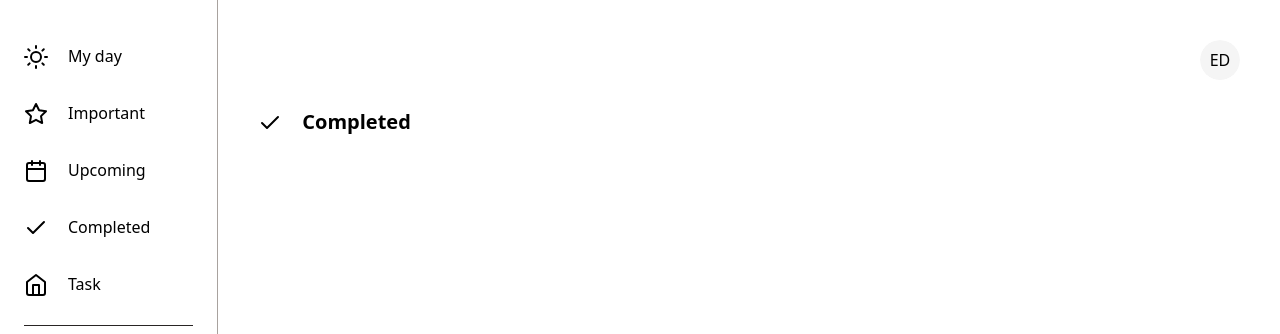
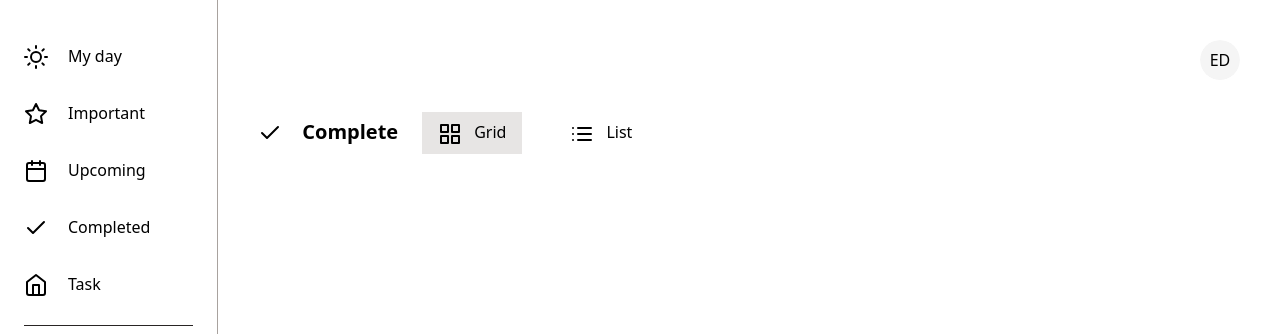
Before and after one commit to humbl3LilaS/todo_fronend, a React (Vite) app: page /completed in a window 1280 px wide. Shown: the top 334 px of the page. Built offline with nearby package versions, Linux system fonts and the light colour scheme; sample sign-in values are in the browser's storage.

Commit message:
refactor: further more abstraction for SectionNav

```diff
--- a/src/components/nav/SectionNav.tsx
+++ b/src/components/nav/SectionNav.tsx
@@ -1,17 +1,29 @@
 import {ReactNode} from "react";
 import {cn} from "@/lib/utils.ts";
 import ToolBar from "@/components/layout/ToolBar.tsx";
+import NavItem from "@/components/nav/NavItem.tsx";
+
+import {Link} from "react-router-dom";
+import ListStyleSelector from "@/components/layout/ListStyleSelector.tsx";
 
 type TSectionNav = {
-    children: ReactNode;
+    children?: ReactNode;
     className?: string;
+    navHeader: string;
+    iconPath: string;
 }
 
-export default function SectionNav({children, className}: TSectionNav) {
+export default function SectionNav({children, className, navHeader, iconPath}: TSectionNav) {
     return (
         <nav className={cn("mb-10", className)}>
             <ToolBar/>
             <ul className={"flex justify-between items-center"}>
+                <ul className={"flex gap-x-4"}>
+                    <NavItem path={iconPath}>
+                        <Link to={"/"} className={"font-bold text-xl"}>{navHeader}</Link>
+                    </NavItem>
+                    <ListStyleSelector/>
+                </ul>
                 {children}
             </ul>
         </nav>
--- a/src/pages/CompletedPage/Complete.tsx
+++ b/src/pages/CompletedPage/Complete.tsx
@@ -1,19 +1,12 @@
 import Section from "@/components/layout/Section.tsx";
-import NavItem from "@/components/nav/NavItem.tsx";
 import check from "/icon/check.svg";
-import {Link} from "react-router-dom";
 import SectionNav from "@/components/nav/SectionNav.tsx";
 
 export default function Complete() {
     return (
         <Section>
-            <SectionNav>
-                <NavItem path={check}>
-                    <Link to={"/important"} className={"text-xl font-bold"}>
-                        Completed
-                    </Link>
-                </NavItem>
-            </SectionNav>
+            <SectionNav navHeader={"Complete"} iconPath={check}/>
+
         </Section>
     );
 }
--- a/src/pages/HomePage/Home.tsx
+++ b/src/pages/HomePage/Home.tsx
@@ -1,12 +1,9 @@
 import {useGetAllTodo} from "@/query/query.ts";
 import Section from "@/components/layout/Section.tsx";
 import SectionNav from "@/components/nav/SectionNav.tsx";
-import NavItem from "@/components/nav/NavItem.tsx";
 import sun from "/icon/sun.svg";
-import {Link} from "react-router-dom";
 import SortSelectBox from "@/components/util/SortSelectBox.tsx";
 import {useCheckJwtKey} from "@/hook/useCheckJwtKey.ts";
-import ListStyleSelector from "@/components/layout/ListStyleSelector.tsx";
 
 
 export default function Home() {
@@ -14,13 +11,7 @@ export default function Home() {
     const {data} = useGetAllTodo();
     return (
         <Section>
-            <SectionNav>
-                <ul className={"flex gap-x-4"}>
-                    <NavItem path={sun}>
-                        <Link to={"/"} className={"font-bold text-xl"}>My day</Link>
-                    </NavItem>
-                    <ListStyleSelector/>
-                </ul>
+            <SectionNav navHeader={"My Day"} iconPath={sun}>
                 <SortSelectBox/>
             </SectionNav>
             {data && data.map(item => <h2 key={item._id}>{item.content}</h2>)}
--- a/src/pages/ImportantPage/Important.tsx
+++ b/src/pages/ImportantPage/Important.tsx
@@ -1,19 +1,11 @@
 import Section from "@/components/layout/Section.tsx";
 import SectionNav from "@/components/nav/SectionNav.tsx";
-import NavItem from "@/components/nav/NavItem.tsx";
 import star from "/icon/star.svg"
-import {Link} from "react-router-dom";
 
 export default function Important() {
     return (
         <Section>
-            <SectionNav>
-                <NavItem path={star}>
-                    <Link to={"/important"} className={"text-xl font-bold"}>
-                        Important
-                    </Link>
-                </NavItem>
-            </SectionNav>
+            <SectionNav navHeader={"Important"} iconPath={star}/>
         </Section>
     );
 }
--- a/src/pages/Task/Task.tsx
+++ b/src/pages/Task/Task.tsx
@@ -1,19 +1,11 @@
 import Section from "@/components/layout/Section.tsx";
-import NavItem from "@/components/nav/NavItem.tsx";
 import home from "/icon/home.svg";
-import {Link} from "react-router-dom";
 import SectionNav from "@/components/nav/SectionNav.tsx";
 
 export default function Task(){
     return (
         <Section>
-            <SectionNav>
-                <NavItem path={home}>
-                    <Link to={"/important"} className={"text-xl font-bold"}>
-                        Task
-                    </Link>
-                </NavItem>
-            </SectionNav>
+            <SectionNav navHeader={"Task"} iconPath={home} />
         </Section>
     )
 }
--- a/src/pages/UpcomingPage/Upcoming.tsx
+++ b/src/pages/UpcomingPage/Upcoming.tsx
@@ -1,19 +1,11 @@
 import Section from "@/components/layout/Section.tsx";
-import NavItem from "@/components/nav/NavItem.tsx";
-import {Link} from "react-router-dom";
 import SectionNav from "@/components/nav/SectionNav.tsx";
 import calendar from "/icon/calendar.svg";
 
 export default function Upcoming() {
     return (
         <Section>
-            <SectionNav>
-                <NavItem path={calendar}>
-                    <Link to={"/important"} className={"text-xl font-bold"}>
-                        Upcoming
-                    </Link>
-                </NavItem>
-            </SectionNav>
+            <SectionNav navHeader={"Upcoming"} iconPath={calendar}/>
         </Section>
     );
 }
```
